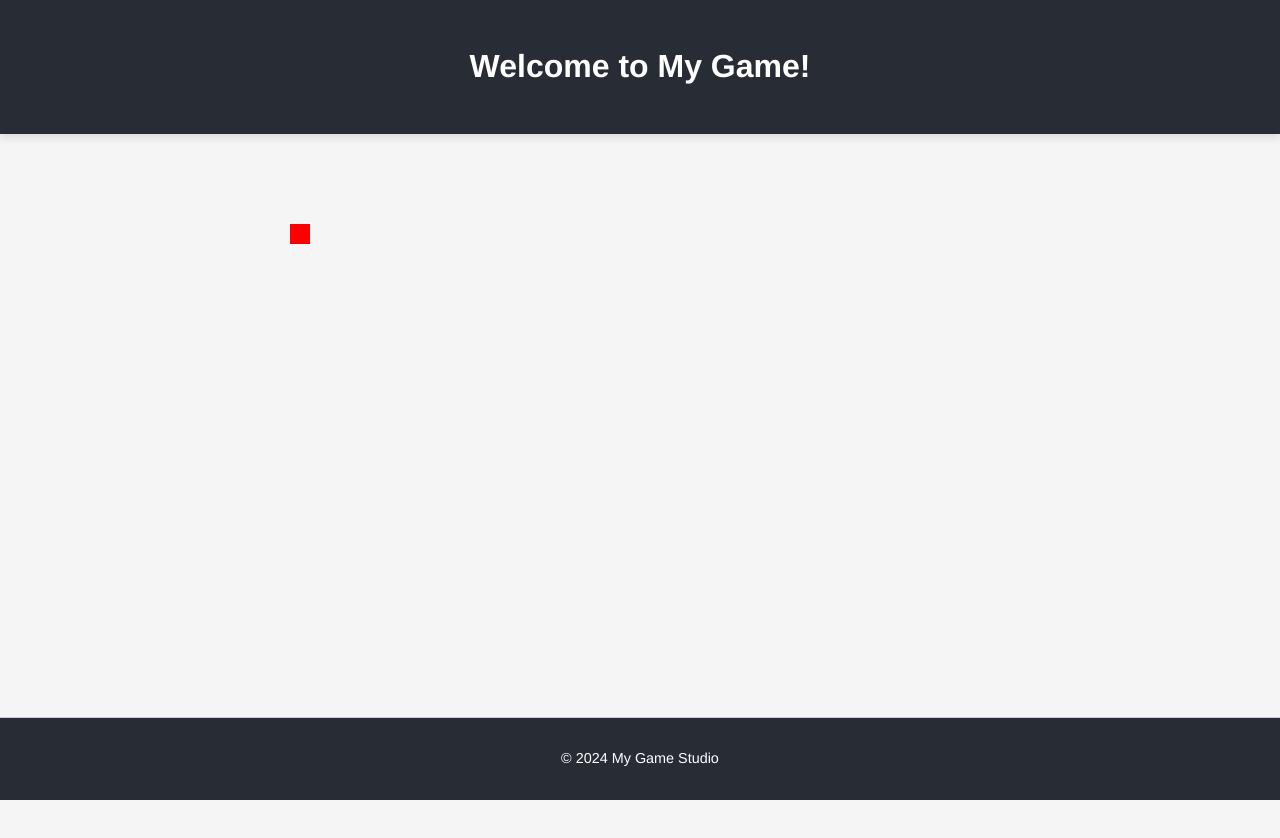
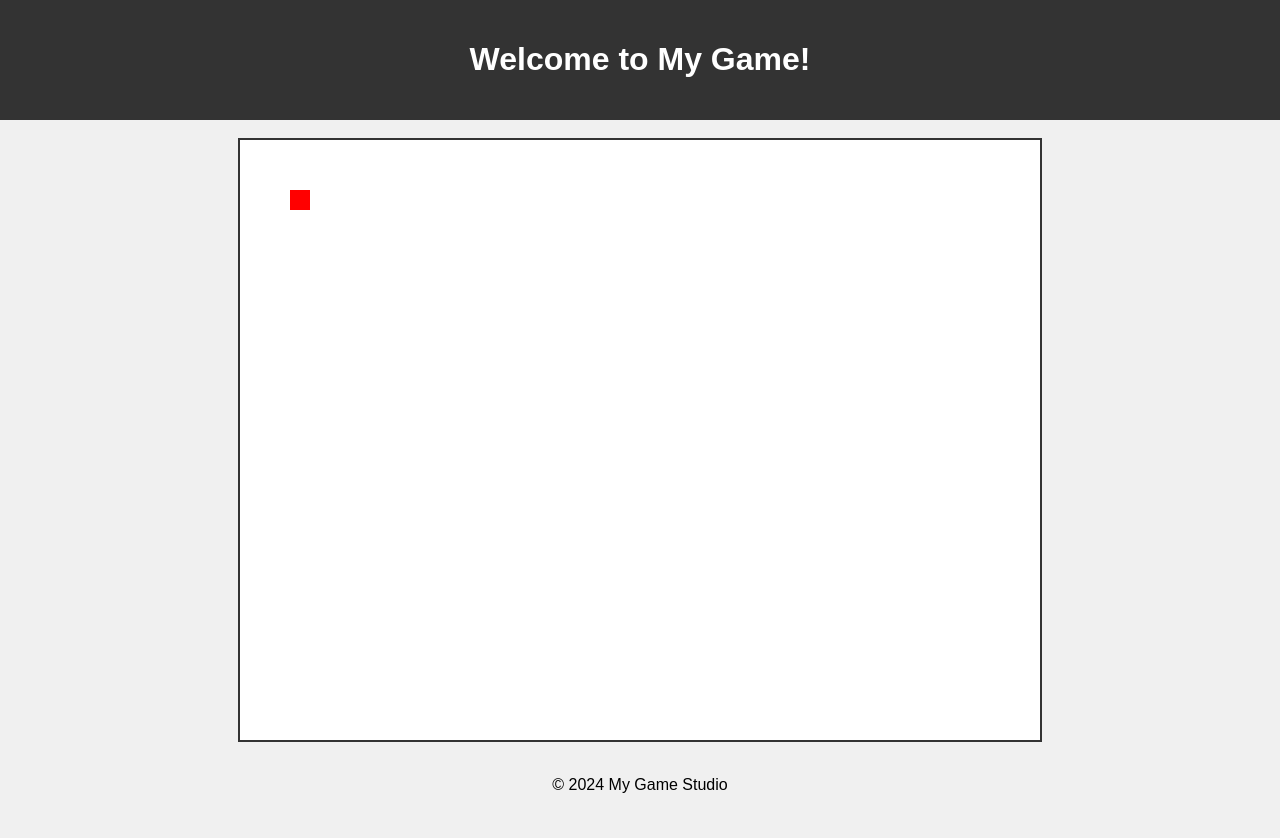
Before and after one commit to accountless/accountless.github.io, a plain HTML site: page index.html in a window 1280 px wide. After the commit the page ends 810 px from the top, so only its background shows below. Drawn offline with Linux system fonts and the light colour scheme.

Commit message:
Update style.css

```diff
--- a/style.css
+++ b/style.css
@@ -1,65 +1,25 @@
-/* Modern Reset for Body */
 body {
-  font-family: 'Helvetica Neue', Arial, sans-serif;
-  background-color: #f5f5f5;
-  color: #333;
-  margin: 0;
-  padding: 0;
-  line-height: 1.6;
-  display: flex;
-  flex-direction: column;
-  min-height: 100vh;
+    font-family: Arial, sans-serif;
+    text-align: center;
+    background-color: #f0f0f0;
+    margin: 0;
+    padding: 0;
 }
 
-/* Header Styling */
 header {
-  background-color: #282c34;
-  color: white;
-  padding: 20px 0;
-  text-align: center;
-  box-shadow: 0 4px 8px rgba(0, 0, 0, 0.1);
-  position: sticky;
-  top: 0;
-  z-index: 1000;
+    padding: 20px;
+    background-color: #333;
+    color: white;
 }
 
-/* Main Content Styling */
 main {
-  flex-grow: 1;
-  padding: 40px 20px;
-  text-align: center;
+    display: flex;
+    justify-content: center;
+    align-items: center;
+    height: 80vh;
 }
 
-/* Footer Styling */
-footer {
-  background-color: #282c34;
-  color: white;
-  text-align: center;
-  padding: 15px 0;
-  font-size: 0.9em;
-  border-top: 1px solid #ccc;
-  position: sticky;
-  bottom: 0;
+canvas {
+    border: 2px solid #333;
+    background-color: #fff;
 }
-
-/* Links Styling */
-a {
-  color: #61dafb;
-  text-decoration: none;
-  font-weight: bold;
-}
-
-a:hover {
-  text-decoration: underline;
-}
-
-/* Responsive Design for Smaller Screens */
-@media (max-width: 768px) {
-  header, footer {
-    padding: 15px 0;
-  }
-
-  main {
-    padding: 30px 10px;
-  }
-}
```
